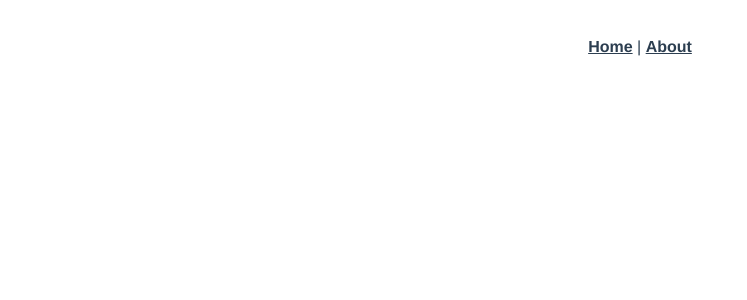
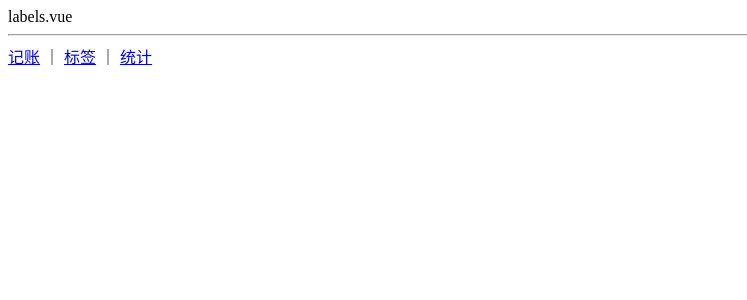
Before and after one commit to LiMiu331/bibi-money, a Vue app: page /#/labels in a window 1280 px wide. Shown: the top 300 px of the page, without its empty margins (0-747 px from the left). Built offline with nearby package versions, Linux system fonts and the light colour scheme.

Commit message:
创建三个页面

```diff
--- a/src/App.vue
+++ b/src/App.vue
@@ -1,13 +1,16 @@
 <template>
-  <div id="app">
-    <div id="nav">
-      <router-link to="/">Home</router-link> |
-      <router-link to="/about">About</router-link>
+  <div>
+   <router-view></router-view>
+    <hr>
+    <div>
+      <router-link to="/money">记账</router-link>
+      ｜
+      <router-link to="/labels">标签</router-link>
+      ｜
+      <router-link to="/statistics">统计</router-link>
     </div>
-    <router-view/>
   </div>
 </template>
-
 <style lang="scss">
 #app {
   font-family: Avenir, Helvetica, Arial, sans-serif;
--- a/src/router/index.ts
+++ b/src/router/index.ts
@@ -1,27 +1,33 @@
-import Vue from 'vue'
-import VueRouter, { RouteConfig } from 'vue-router'
-import Home from '../views/Home.vue'
+import Vue from 'vue';
+import VueRouter, {RouteConfig} from 'vue-router';
+import Home from '../views/Home.vue';
+import Money from '@/views/Money.vue'
+import Labels from '@/views/Labels.vue'
+import Statistics from '@/views/Statistics.vue'
+Vue.use(VueRouter);
 
-Vue.use(VueRouter)
+const routes: Array<RouteConfig> = [
+    {
+        path:'/',
+        redirect:'/money'
+    },
+    {
+        path:'/money',
+        component:Money
+    },
+    {
+        path:'/labels',
+        component:Labels
+    },
+    {
+        path:'/statistics',
+        component:Statistics
+    }
 
-  const routes: Array<RouteConfig> = [
-  {
-    path: '/',
-    name: 'Home',
-    component: Home
-  },
-  {
-    path: '/about',
-    name: 'About',
-    // route level code-splitting
-    // this generates a separate chunk (about.[hash].js) for this route
-    // which is lazy-loaded when the route is visited.
-    component: () => import(/* webpackChunkName: "about" */ '../views/About.vue')
-  }
-]
+];
 
 const router = new VueRouter({
-  routes
-})
+    routes
+});
 
-export default router
+export default router;
--- a/src/views/Home.vue
+++ b/src/views/Home.vue
@@ -16,3 +16,6 @@
   }
 }
 </script>
+<style lang="scss" scoped>
+
+</style>
--- /dev/null
+++ b/src/views/Labels.vue
@@ -0,0 +1,13 @@
+<template>
+    <div>labels.vue</div>
+</template>
+
+<script>
+    export default {
+        name: "Labels"
+    }
+</script>
+
+<style scoped>
+
+</style>
--- /dev/null
+++ b/src/views/Money.vue
@@ -0,0 +1,13 @@
+<template>
+    <div>money.vue</div>
+</template>
+
+<script>
+    export default {
+        name: "Money"
+    }
+</script>
+
+<style scoped>
+
+</style>
--- /dev/null
+++ b/src/views/Statistics.vue
@@ -0,0 +1,13 @@
+<template>
+    <div>statistics.vue</div>
+</template>
+
+<script>
+    export default {
+        name: "Statistics"
+    }
+</script>
+
+<style scoped>
+
+</style>
```
Also changed, not shown: src/main.ts (line endings or trailing spaces), src/views/About.vue (line endings or trailing spaces).
